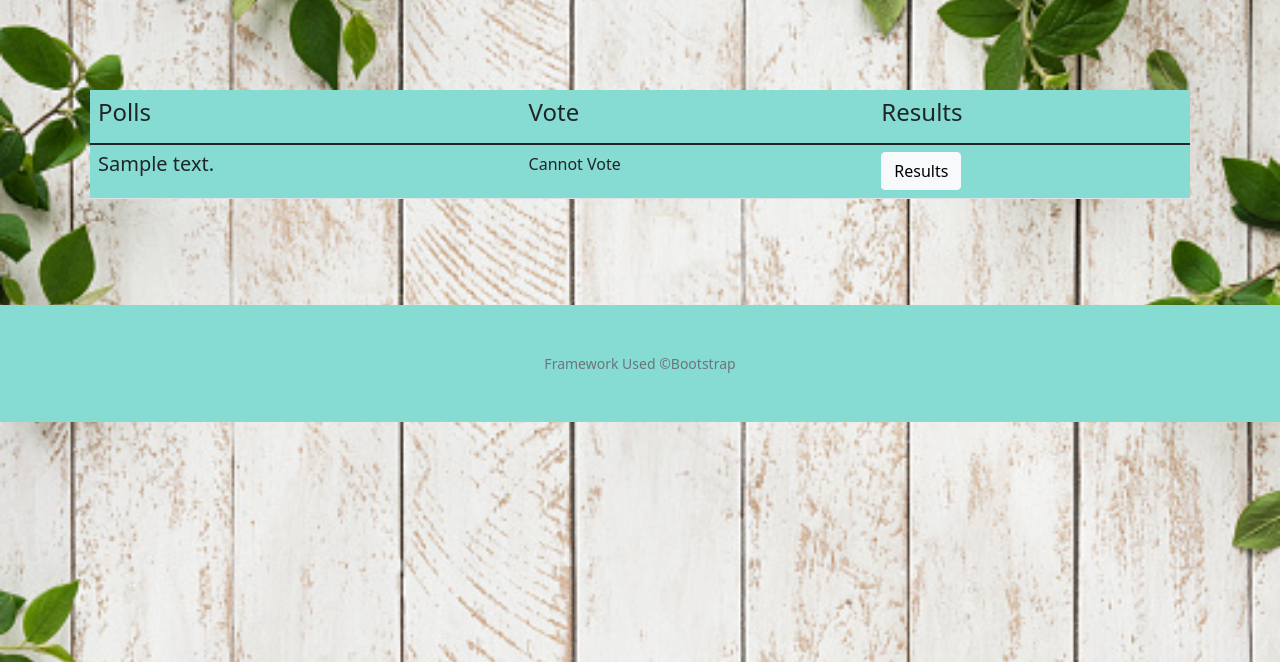
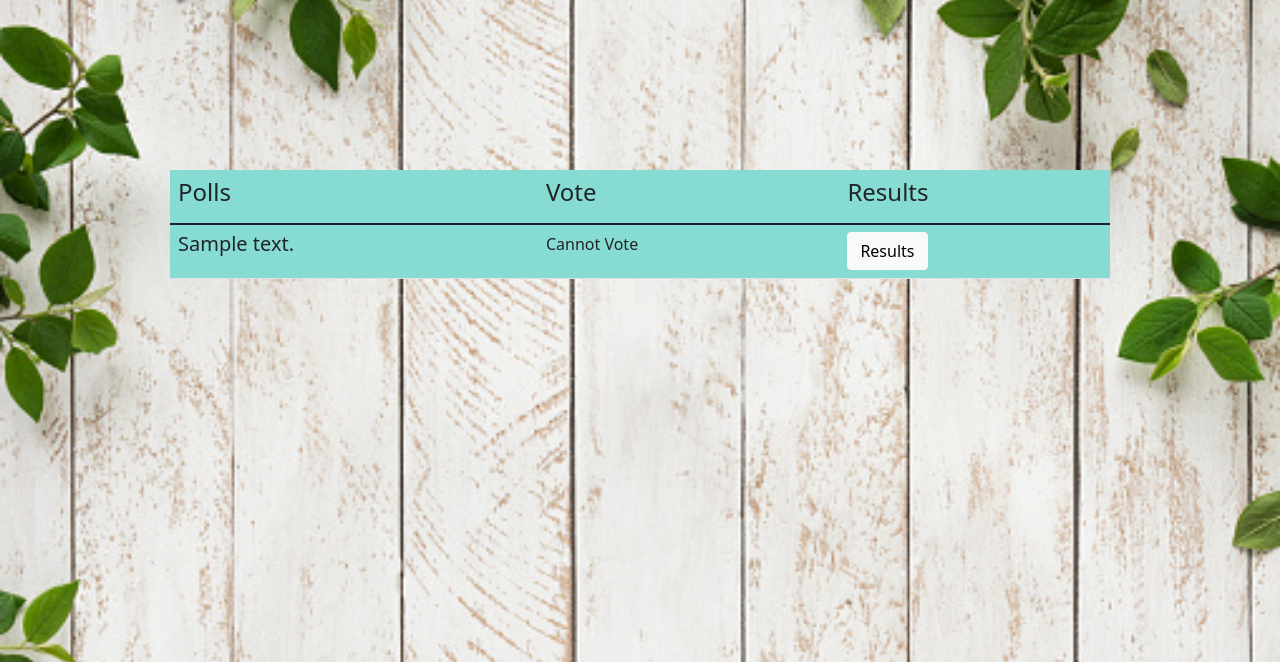
Before and after one commit to MyLife4What/ku-polls, a Django app: page /polls/ in a window 1280 px wide. Shown: the part 56-718 px from the top of the page. Run offline with Django 3.2, Linux system fonts and the light colour scheme; tables that the repository leaves empty hold one stand-in row (values such as "Sample post").

Commit message:
More customize in index.

```diff
--- a/polls/templates/polls/index.html
+++ b/polls/templates/polls/index.html
@@ -31,7 +31,7 @@
         {% endfor %}
     </div>
     {% endif %}
-    <div style="text-align: left;padding:20px;margin:70px">
+    <div style="text-align: left;padding:100px;margin:70px">
         <table class="table table-responsive" style="background-color: #86dbd2">
             <thead>
             <tr>
@@ -80,11 +80,6 @@
             </tr>
         </table>
     </div>
-    <footer class="py-5" id="foot" style="background-color: #86dbd2">
-        <div class="container px-4 px-lg-5">
-            <div class="small text-center text-muted">Framework Used ©Bootstrap</div>
-        </div>
-    </footer>
     {% endblock %}
 </head>
 <body>
```
